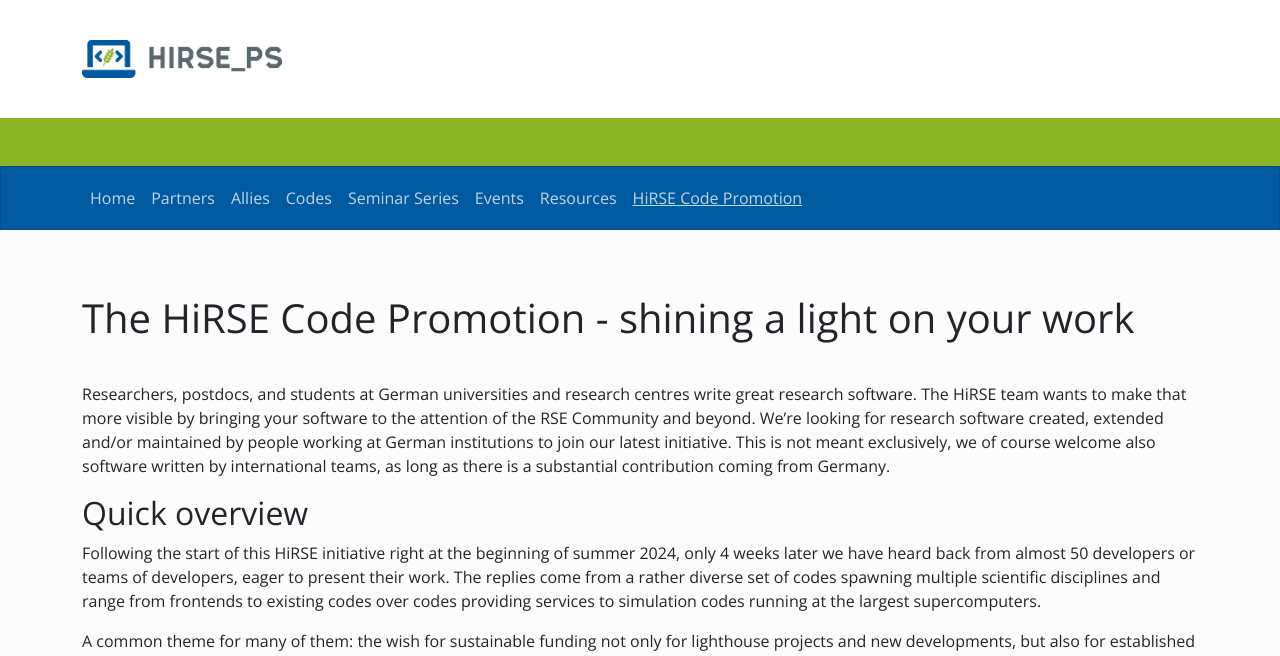
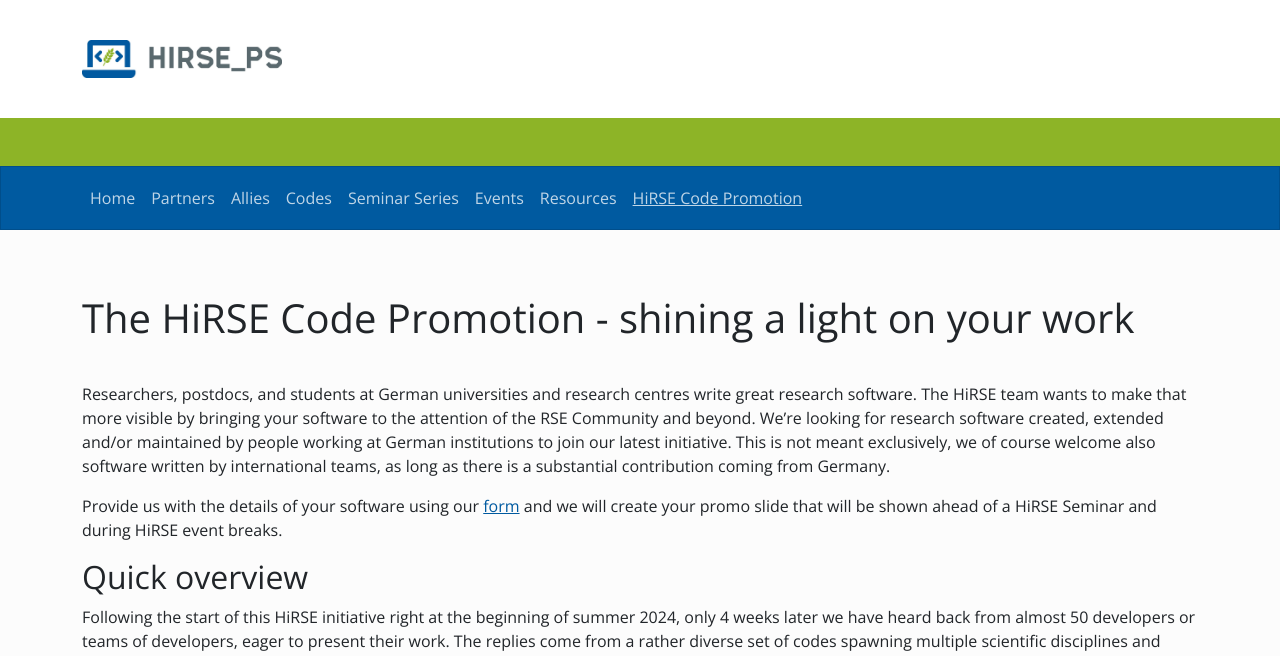
Before and after one commit to Helmholtz-HiRSE/helmholtz-hirse.github.io, a Jekyll site: the page built from promo.md, in a window 1280 px wide. Shown: the top 656 px of the page. Built offline with Jekyll 4.4.1, drawn with Linux system fonts in a browser that asks for light colours; nearby versions of some CDN libraries.

Commit message:
Update promo.md

```diff
--- a/promo.md
+++ b/promo.md
@@ -13,6 +13,10 @@ people working at German institutions to join our latest initiative. This is
 not meant exclusively, we of course welcome also software written by
 international teams, as long as there is a substantial contribution coming from
 Germany.
+
+Provide us with the details of your software using
+our <a href="https://go.fzj.de/research_software_promotion">form</a> and we will create your promo
+slide that will be shown ahead of a HiRSE Seminar and during HiRSE event breaks.
 
 ## Quick overview
 
```
